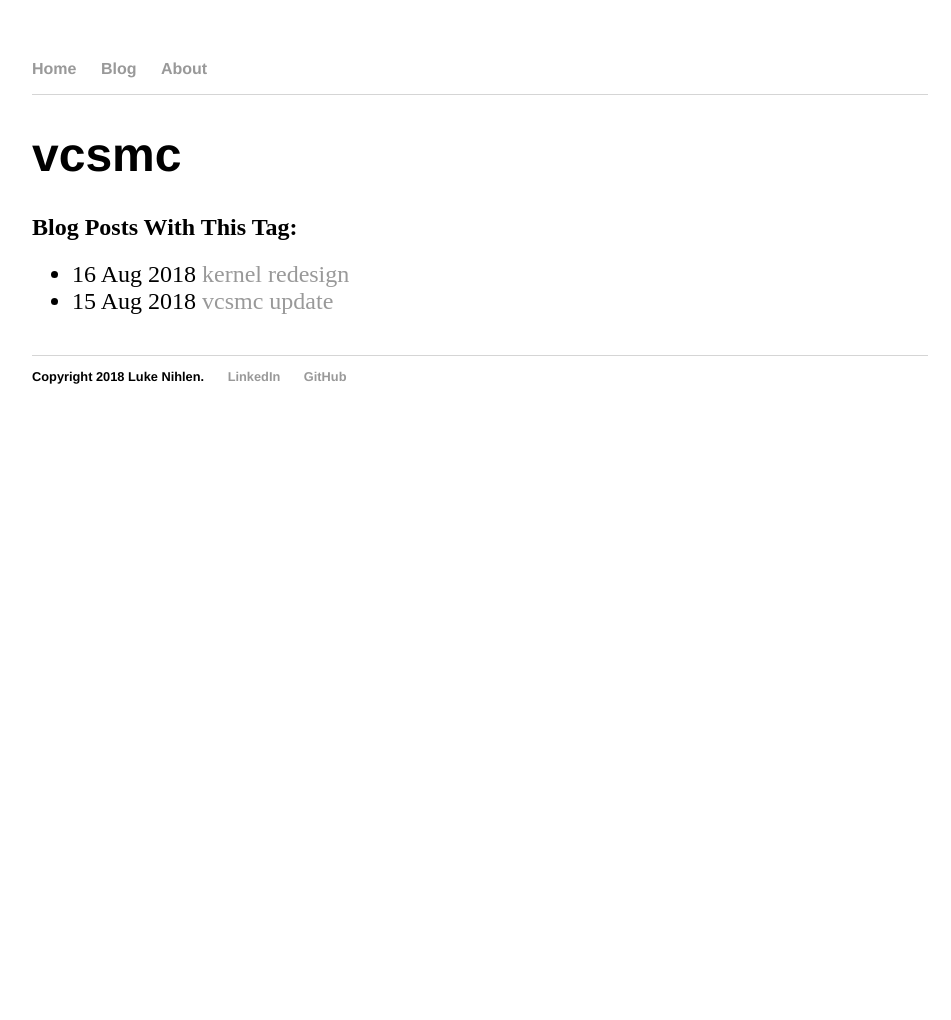
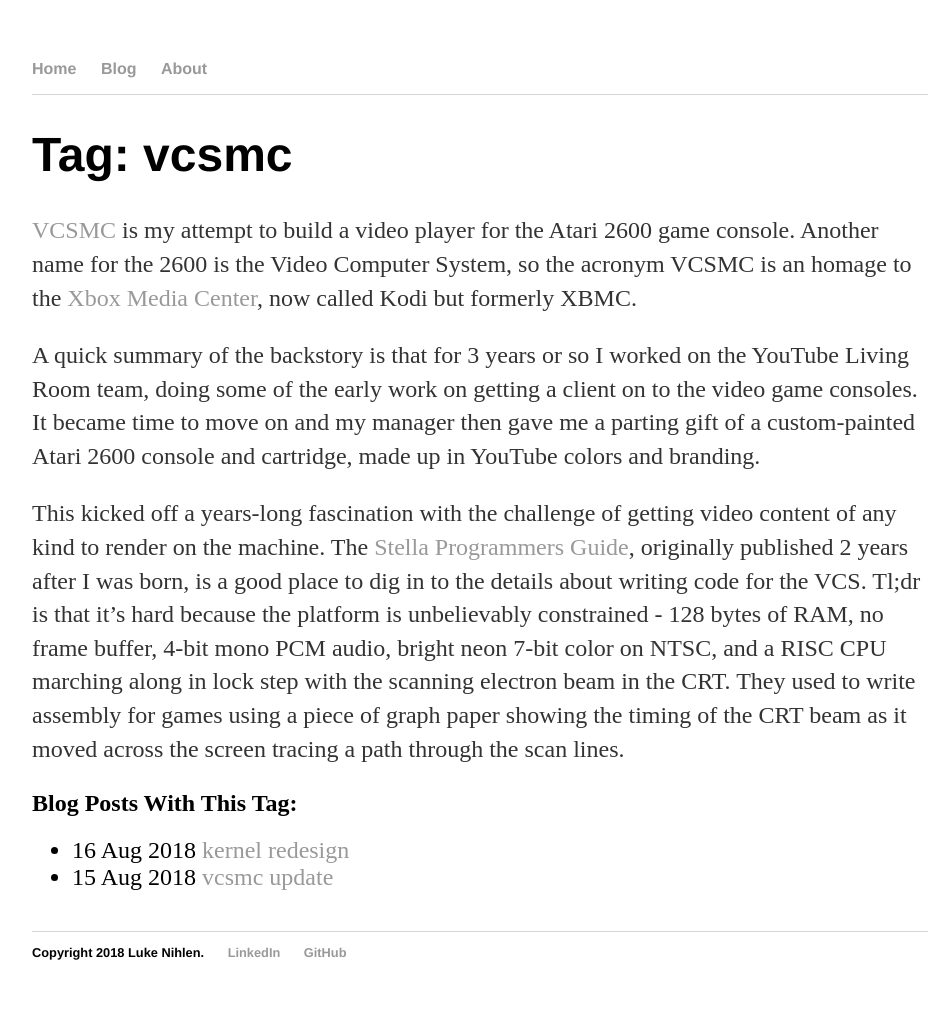
Before and after one commit to lnihlen/lnihlen.github.io, a Jekyll site: the page built from tag/vcsmc.md, in a window 1280 px wide. Shown: the whole page, without its empty margins (160-1111 px from the left). Built offline with Jekyll 4.4.1, drawn with Linux system fonts in a browser that asks for light colours; before the commit the page ends 900 px from its top, so only the background shows below that.

```diff
--- /dev/null
+++ b/_includes/page_footer.html
@@ -0,0 +1,7 @@
+<footer>
+  <ul>
+    <li>Copyright 2018 Luke Nihlen.</a></li>
+    <li><a href="https://www.linkedin.com/in/luke-nihlen-038463169">LinkedIn</a></li>
+    <li><a href="https://github.com/lnihlen">GitHub</a></li>
+  </ul>
+</footer>
--- /dev/null
+++ b/_includes/page_header.html
@@ -0,0 +1,7 @@
+<nav>
+  <ul>
+    <li><a href="{{ "/index.html" | absolute_url }}">Home</a></li>
+    <li><a href="{{ "/blog/index.html" | absolute_url }}">Blog</a></li>
+    <li><a href="{{ "/about.html" | absolute_url }}">About</a></li>
+  </ul>
+</nav>
--- /dev/null
+++ b/_includes/tag_link.html
@@ -0,0 +1 @@
+<a class="tag" href="{{ "/tag" | absolute_url }}/{{ include.tag }}.html">{{ include.tag }}</a>
--- a/_layouts/default.html
+++ b/_layouts/default.html
@@ -7,24 +7,14 @@
   </head>
 
   <body>
-    <nav>
-      <ul>
-        <li><a href="{{ "/index.html" | absolute_url }}">Home</a></li>
-        <li><a href="{{ "/blog/index.html" | absolute_url }}">Blog</a></li>
-        <li><a href="{{ "/about.html" | absolute_url }}">About</a></li>
-      </ul>
-    </nav>
+
+    {% include page_header.html %}
 
     <div class="container">
       {{ content }}
     </div><!-- ./container -->
 
-    <footer>
-      <ul>
-        <li>Copyright 2018 Luke Nihlen.</a></li>
-        <li><a href="https://www.linkedin.com/in/luke-nihlen-038463169">LinkedIn</a></li>
-        <li><a href="https://github.com/lnihlen">GitHub</a></li>
-      </ul>
-    </footer>
+    {% include page_footer.html %}
+
   </body>
 </html>
--- /dev/null
+++ b/_layouts/tag_home.html
@@ -0,0 +1,18 @@
+---
+layout: default
+---
+<h1>{{ page.title }}</h1>
+
+<div class="post">
+  {{ content }}
+</div>
+
+<h2>Blog Posts With This Tag:</h2>
+  <ul class="posts">
+    {% for post in site.tags[page.tag_home] %}
+      <li>
+        <span>{{ post.date | date_to_string }}</span>
+        <a href="{{ post.url | absolute_url }}" title="{{ post.title }}">{{ post.title }}</a>
+      </li>
+    {% endfor %}
+  </ul>
--- a/css/main.css
+++ b/css/main.css
@@ -22,6 +22,9 @@ a {
 a:hover {
   text-decoration: underline;
 }
+a.tag {
+  color: #585;
+}
 h1 {
   font-size: 3em;
   font-family:'Helvetica', 'Arial', 'Sans-Serif';
--- a/tag/vcsmc.html
+++ /dev/null
@@ -1,16 +0,0 @@
----
-layout: default
-title: vcsmc
----
-
-<h1>vcsmc</h1>
-
-<h2>Blog Posts With This Tag:</h2>
-<ul class="posts">
-{% for post in site.tags["vcsmc"] %}
-  <li>
-    <span>{{ post.date | date_to_string }}</span>
-    <a href="{{ post.url | absolute_url }}" title="{{ post.title }}">{{ post.title }}</a>
-  </li>
-{% endfor %}
-</ul>
--- /dev/null
+++ b/tag/vcsmc.md
@@ -0,0 +1,28 @@
+---
+layout: tag_home
+title: "Tag: vcsmc"
+tag_home: vcsmc
+---
+
+[VCSMC](https://github.com/lnihlen/vcsmc) is my attempt to build a video player
+for the Atari 2600 game console. Another name for the 2600 is the Video
+Computer System, so the acronym VCSMC is an homage to the
+[Xbox Media Center](https://en.wikipedia.org/wiki/Kodi_%28software%29), now
+called Kodi but formerly XBMC.
+
+A quick summary of the backstory is that for 3 years or so I worked on the
+YouTube Living Room team, doing some
+of the early work on getting a client on to the video game consoles. It became
+time to move on and my manager then gave me a parting gift of a custom-painted
+Atari 2600 console and cartridge, made up in YouTube colors and branding.
+
+This kicked off a years-long fascination with the challenge of getting video
+content of any kind to render on the machine. The
+[Stella Programmers Guide](https://alienbill.com/2600/101/docs/stella.html),
+originally published 2 years after I was born, is a good place to dig in to
+the details about writing code for the VCS. Tl;dr is that it's hard because the
+platform is unbelievably constrained - 128 bytes of RAM, no frame buffer, 4-bit
+mono PCM audio, bright neon 7-bit color on NTSC, and a RISC CPU marching along
+in lock step with the scanning electron beam in the CRT. They used to write
+assembly for games using a piece of graph paper showing the timing of the CRT
+beam as it moved across the screen tracing a path through the scan lines.
```
Also changed, not shown: _posts/2018-08-15-vcsmc-update.md (+9 -25 lines), _posts/2018-08-17-portland-trip-ween.md (+2 -1 lines), blog/index.html (+6 -2 lines), tag/i_made_a_thing.html (deleted, +0 -19 lines), tag/i_made_a_thing.md (added, +8 -0 lines), tag/music.md (added, +7 -0 lines), tag/personal.md (added, +8 -0 lines), tag/vegan.md (added, +7 -0 lines).
